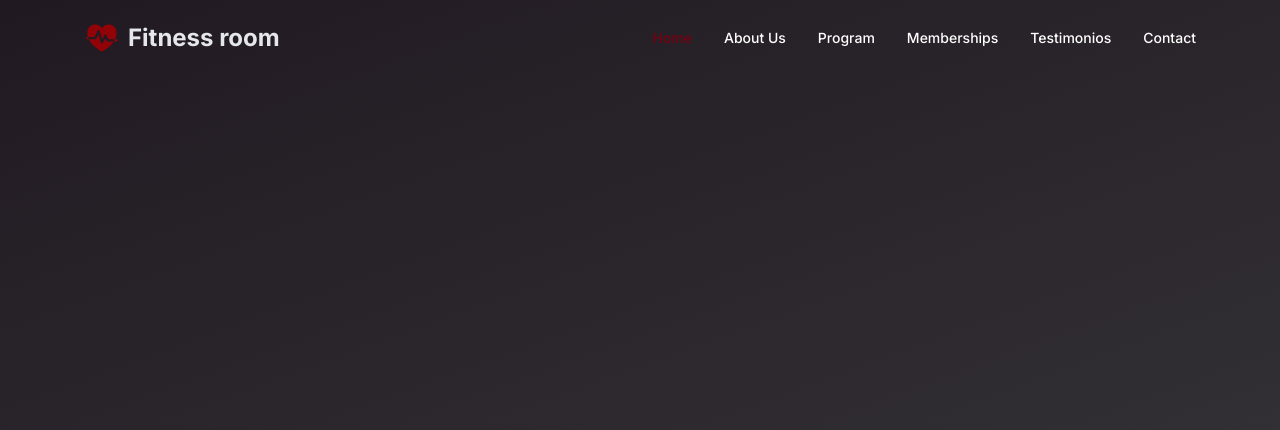
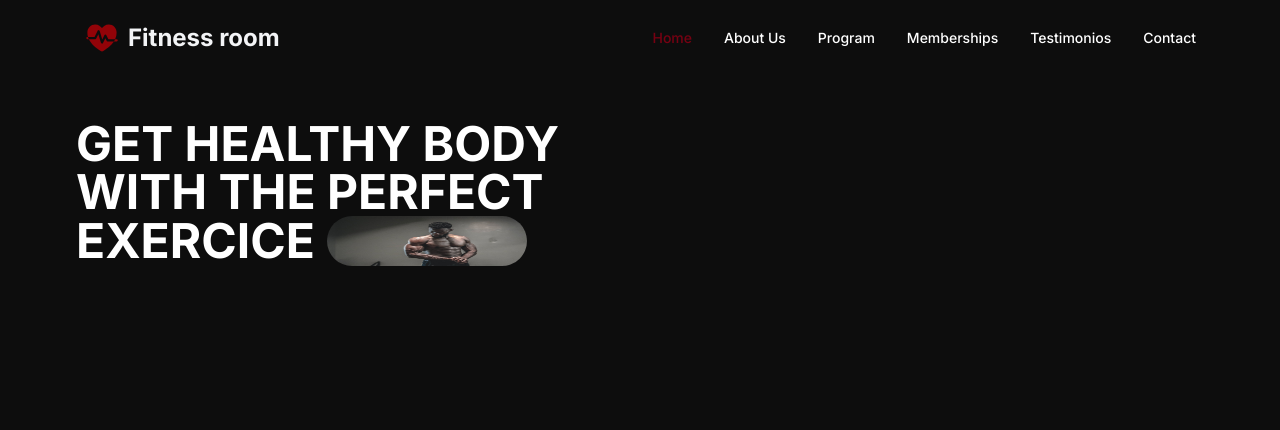
Before and after one commit to tchasinga/gym-rooms, a Next.js app: page / in a window 1280 px wide. Shown: the top 430 px of the page. Built offline with nearby package versions, Linux system fonts and the light colour scheme.

Commit message:
new String

```diff
--- a/src/app/components/Heros.jsx
+++ b/src/app/components/Heros.jsx
@@ -1,8 +1,17 @@
 import React from 'react'
+import Image from 'next/image'
+import OneImg from '../img/pexels-pikx-by-panther-1547248.jpg'
 
 export default function Heros() {
   return (
-    <div >
+    <div className='mt-8 flex flex-col justify-center'>
+         <h1 className='uppercase font-bold text-5xl'>get healthy body <br /> with the perfect</h1>
+         <div className="flex items-center gap-3">
+            <h1 className='uppercase font-bold text-5xl'>exercice</h1>
+            <div className="">
+            <Image src={OneImg} className='myImgGet'/>
+            </div>
+         </div>
     </div>
   )
 }
--- a/src/app/components/Navbar.jsx
+++ b/src/app/components/Navbar.jsx
@@ -43,7 +43,7 @@ export default function Navbar() {
       <div className="flex justify-between items-center max-w-6xl mx-auto p-5">
         <div className="flex gap-2 items-center">
           <IoFitness className="text-4xl text-slate-900 mytext animate__bounceIn animate__animated" />
-          <h1 className="text-2xl font-bold text-gray-200">Fitness room</h1>
+          <h1 className="text-2xl font-bold text-gray-100">Fitness room</h1>
         </div>
 
         <div className="md:block hidden">
--- a/src/app/globals.css
+++ b/src/app/globals.css
@@ -27,7 +27,7 @@ ul .myli:hover {
 }
 
 nav{
-  background: linear-gradient(880deg, #211922, #3a3b3c);
+  background: rgba(0, 0, 0, 0.95);
   backdrop-filter: blur(5px);
 }
 
@@ -46,3 +46,17 @@ nav{
 section{
   height: 100vh;
 }
+
+.myImgGet{
+  height: 50px;
+  width: 200px;
+  object-fit: fill;
+  border-radius: 100px;
+  transition: all 0.5s ease;
+}
+
+.myImgGet:hover{
+  transform: scale(1.2);
+  overflow: none !important;
+  filter: brightness(130%);
+}
```
Also changed, not shown: src/app/img/pexels-pikx-by-panther-1547248.jpg (added).
